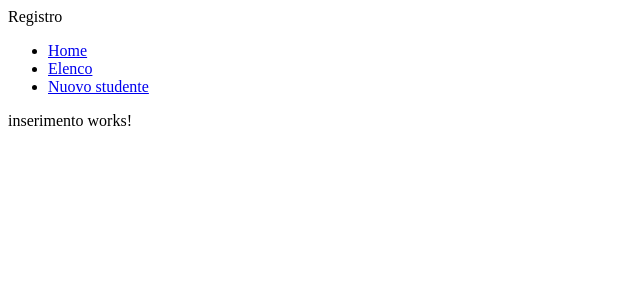
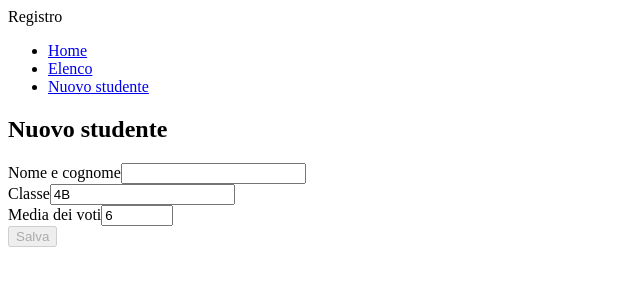
Before and after one commit to Alexandra-Gumalal/gumalal-alexandra-Registro-Studenti, an Angular app in the folder registro-studenti/: page /inserimento in a window 1280 px wide. Shown: the top 300 px of the page, without its empty margins (0-640 px from the left). Built offline with nearby package versions, Linux system fonts and the light colour scheme.

Commit message:
Inserimento

```diff
--- a/registro-studenti/src/app/elenco/elenco.html
+++ b/registro-studenti/src/app/elenco/elenco.html
@@ -1,32 +1,3 @@
-<h2>Elenco degli studenti</h2>
-
-<table class="table table-striped table-hover">
-  <thead>
-    <tr>
-      <th>Id</th>
-      <th>Nome</th>
-      <th>Classe</th>
-      <th>Media</th>
-      <th></th>
-    </tr>
-  </thead>
-  <tbody>
-    @for (s of studenti(); track s.id) {
-      <tr>
-        <td>{{ s.id }}</td>
-        <td>{{ s.nome }}</td>
-        <td>{{ s.classe }}</td>
-        <td [class.text-success]="s.mediaVoti >= 6" [class.text-danger]="s.mediaVoti < 6">
-          {{ s.mediaVoti }}
-        </td>
-        <td class="text-end">
-          <button type="button" class="btn btn-sm btn-outline-danger" (click)="rimuovi(s.id)">Elimina</button>
-        </td>
-      </tr>
-    }
-  </tbody>
-</table>
-
 <h2>Elenco degli studenti</h2>
 
 <div class="row g-2 align-items-center mb-3">
--- a/registro-studenti/src/app/inserimento/inserimento.html
+++ b/registro-studenti/src/app/inserimento/inserimento.html
@@ -1 +1,20 @@
-<p>inserimento works!</p>
+<h2>Nuovo studente</h2>
+
+<form #modulo="ngForm" (ngSubmit)="salva()" class="p-4 bg-body-tertiary rounded-3">
+  <div class="mb-3">
+    <label for="nome" class="form-label">Nome e cognome</label>
+    <input id="nome" name="nome" class="form-control" [(ngModel)]="nome" required>
+  </div>
+
+  <div class="mb-3">
+    <label for="classe" class="form-label">Classe</label>
+    <input id="classe" name="classe" class="form-control" [(ngModel)]="classe" required>
+  </div>
+
+  <div class="mb-3">
+    <label for="media" class="form-label">Media dei voti</label>
+    <input id="media" name="media" type="number" class="form-control" [(ngModel)]="media" required min="1" max="10" step="0.1">
+  </div>
+
+  <button type="submit" class="btn btn-primary" [disabled]="modulo.invalid">Salva</button>
+</form>
--- a/registro-studenti/src/app/inserimento/inserimento.ts
+++ b/registro-studenti/src/app/inserimento/inserimento.ts
@@ -1,9 +1,28 @@
-import { Component } from '@angular/core';
+import { Component, inject, signal } from '@angular/core';
+import { FormsModule } from '@angular/forms';
+import { Router } from '@angular/router';
+import { StudentiService } from '../services/studenti-service';
 
 @Component({
-  imports: [],
   selector: 'app-inserimento',
-  styleUrl: './inserimento.css',
+  imports: [FormsModule],
   templateUrl: './inserimento.html',
+  styleUrl: './inserimento.css'
 })
-export class Inserimento {}
+export class Inserimento {
+  private readonly studentiService = inject(StudentiService);
+  private readonly router = inject(Router);
+
+  readonly nome = signal('');
+  readonly classe = signal('4B');
+  readonly media = signal(6);
+
+  salva(): void {
+    this.studentiService.aggiungi(
+      this.nome().trim(),
+      this.classe().trim().toUpperCase(),
+      Number(this.media())
+    );
+    this.router.navigate(['/elenco']);
+  }
+}
```
